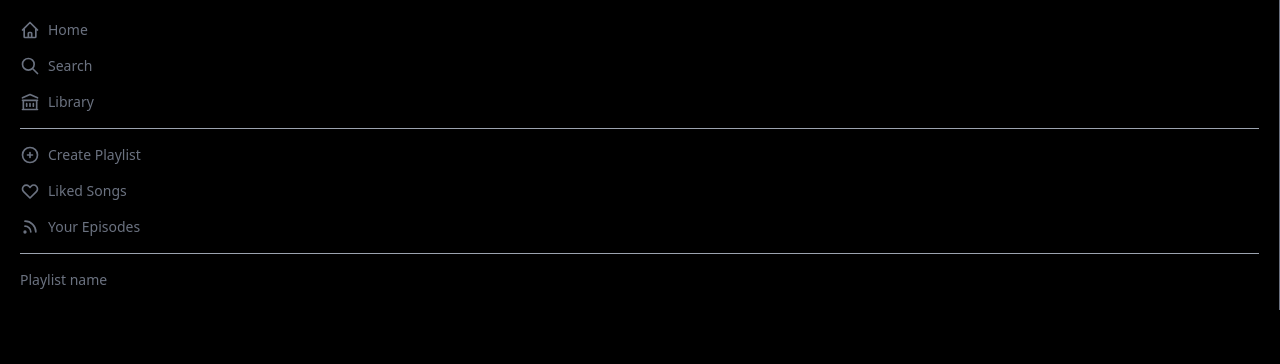
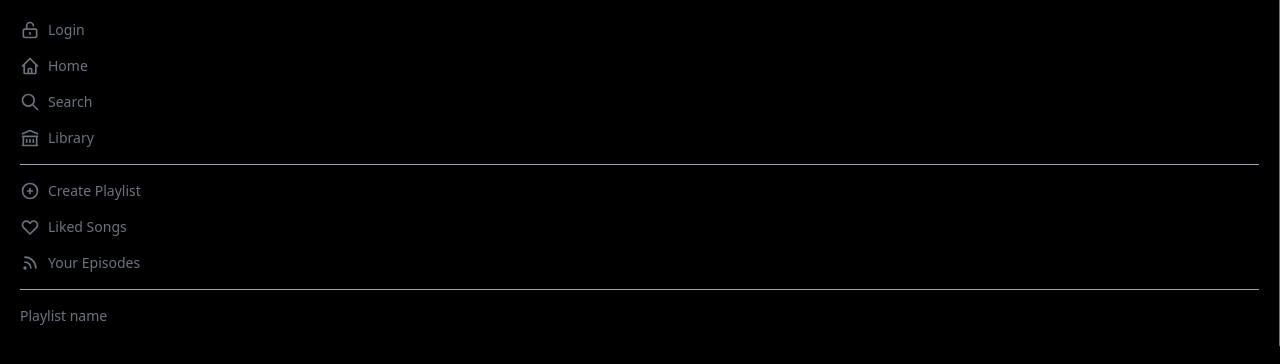
Before and after one commit to thidkyar/spotify-clone, a Next.js app: page / in a window 1280 px wide. Shown: the top 364 px of the page. Built offline with nearby package versions, Linux system fonts and the light colour scheme; no server answers.

Commit message:
customize login page / create middleware

```diff
--- /dev/null
+++ b/components/LoginForm.js
@@ -0,0 +1,40 @@
+import { signIn } from "next-auth/react";
+import Image from "next/image";
+
+function LoginForm({ providers }) {
+    return (
+            <div className="flex flex-col items-center space-y-4">
+                <p className="text-4xl font-bold">Log in</p>
+                <div className="flex space-x-2 text-sm">
+                    <p>Not registered on Spotify yet?</p>
+                    <p className="text-red-400 font-bold cursor-pointer">
+                        SIGN UP
+                    </p>
+                </div>
+                <div>
+                    {Object.values(providers).map((provider) => (
+                        <div
+                            key={provider.id}
+                            className="flex space-x-2 animate-wiggle items-center bg-white rounded-xl text-black text-sm p-2 px-4 cursor-pointer"
+                        >
+                            <Image
+                                src="/images/spotify-logo.png"
+                                height={24}
+                                width={24}
+                            />
+                            <p
+                                className="font-bold text-monospace drop-shadow-lg"
+                                onClick={() =>
+                                    signIn(provider.id, { callbackUrl: "/" })
+                                }
+                            >
+                                {provider.name.toUpperCase()}
+                            </p>
+                        </div>
+                    ))}
+                </div>
+            </div>
+    );
+}
+
+export default LoginForm;
--- a/components/Sidebar.js
+++ b/components/Sidebar.js
@@ -5,12 +5,33 @@ import {
     PlusCircleIcon,
     HeartIcon,
     RssIcon,
+    LockClosedIcon,
+    LockOpenIcon,
 } from "@heroicons/react/outline";
+import { getProviders, signOut, useSession } from "next-auth/react";
+import Link from "next/link";
+import Modal from "react-modal/lib/components/Modal";
+import LoginForm from "./LoginForm";
 
-function Sidebar() {
+function Sidebar({ providers }) {
+    const { data: session, status } = useSession();
+
     return (
         <div className="text-gray-500 p-5 text-sm border-r border-gray-500">
             <div className="space-y-4">
+                {session ? (
+                    <button className="sidebar-btn" onClick={() => signOut()}>
+                        <LockClosedIcon className="h-5 w-5" />
+                        <p>Logout</p>
+                    </button>
+                ) : (
+                    <Link href="/login">
+                        <button className="sidebar-btn">
+                            <LockOpenIcon className="h-5 w-5" />
+                            <p>Login</p>
+                        </button>
+                    </Link>
+                )}
                 <button className="sidebar-btn">
                     <HomeIcon className="h-5 w-5" />
                     <p>Home</p>
--- a/package.json
+++ b/package.json
@@ -11,6 +11,7 @@
     "next-auth": "^4.0.6",
     "react": "^17.0.2",
     "react-dom": "^17.0.2",
+    "react-modal": "^3.14.4",
     "spotify-web-api-node": "^5.0.2"
   },
   "devDependencies": {
--- a/pages/_app.js
+++ b/pages/_app.js
@@ -1,7 +1,12 @@
-import '../styles/globals.css'
+import { SessionProvider } from "next-auth/react";
+import "../styles/globals.css";
 
-function MyApp({ Component, pageProps }) {
-  return <Component {...pageProps} />
+function MyApp({ Component, pageProps: { session, ...pageProps } }) {
+    return (
+        <SessionProvider>
+            <Component {...pageProps} />
+        </SessionProvider>
+    );
 }
 
-export default MyApp
+export default MyApp;
--- /dev/null
+++ b/pages/_middleware.js
@@ -0,0 +1,24 @@
+import { getToken } from "next-auth/jwt";
+import { NextResponse } from "next/server";
+
+export async function middleware(req, res, next) {
+    //TOKEN WILL EXIST IF USER IS LOGGED IN
+    const token = await getToken({ req, secret: process.env.JWT_SECRET });
+
+    const { pathname } = req.nextUrl;
+
+    //REDIRECT TO HOME PAGE IF TOKEN EXISTS AND ARE REQUESTING LOGIN PAGE
+    if (token && pathname === "/login") {
+        return NextResponse.redirect("/");
+    }
+
+    //ALLOW TO PASS THROUGH IF true
+    if (pathname.includes("/api/auth") || token) {
+        return NextResponse.next();
+    }
+
+    //REDIRECT THEM TO LOGIN IF THEY DONT HAVE TOKEN AND ARE REQUESTING A PROTECTED ROUTE
+    if (!token && pathname !== "/login") {
+        return NextResponse.redirect("/login");
+    }
+}
--- a/pages/index.js
+++ b/pages/index.js
@@ -1,7 +1,9 @@
+import { useSession } from "next-auth/react";
 import Head from "next/head";
 import Sidebar from "../components/Sidebar";
 
 export default function Home() {
+    const { data: session } = useSession();
     return (
         <div className="bg-black h-screen overflow-hidden">
             <Head>
--- a/pages/login.js
+++ b/pages/login.js
@@ -1,6 +1,7 @@
 import { getProviders, signIn } from "next-auth/react";
 import Image from "next/image";
 import Link from "next/link";
+import LoginForm from "../components/LoginForm";
 
 function Login({ providers }) {
     return (
@@ -16,37 +17,7 @@ function Login({ providers }) {
                     <a className="text-2xl">spotify</a>
                 </Link>
             </div>
-            <div className="flex flex-col items-center space-y-4">
-                <p className="text-4xl font-bold">Log in</p>
-                <div className="flex space-x-2 text-sm">
-                    <p>Not registered on Spotify yet?</p>
-                    <p className="text-red-400 font-bold cursor-pointer">
-                        SIGN UP
-                    </p>
-                </div>
-                <div>
-                    {Object.values(providers).map((provider) => (
-                        <div
-                            key={provider.id}
-                            className="flex space-x-2 animate-wiggle items-center bg-white rounded-xl text-black text-sm p-2 px-4 cursor-pointer"
-                        >
-                            <Image
-                                src="/images/spotify-logo.png"
-                                height={24}
-                                width={24}
-                            />
-                            <p
-                                className="font-bold text-monospace drop-shadow-lg"
-                                onClick={() =>
-                                    signIn(provider.id, { callbackUrl: "/" })
-                                }
-                            >
-                                {provider.name.toUpperCase()}
-                            </p>
-                        </div>
-                    ))}
-                </div>
-            </div>
+            <LoginForm providers={providers} />
         </div>
     );
 }
```
Also changed, not shown: 1 other file (tests, documents, lock files or other folders).
